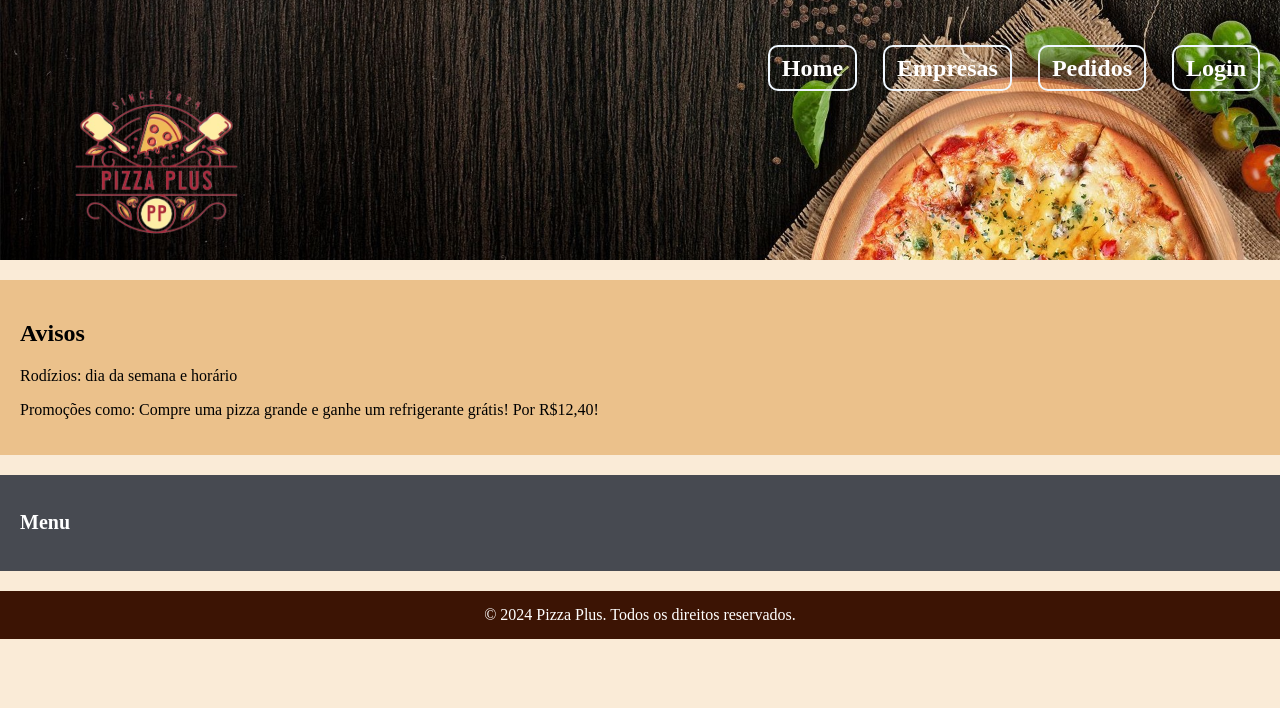
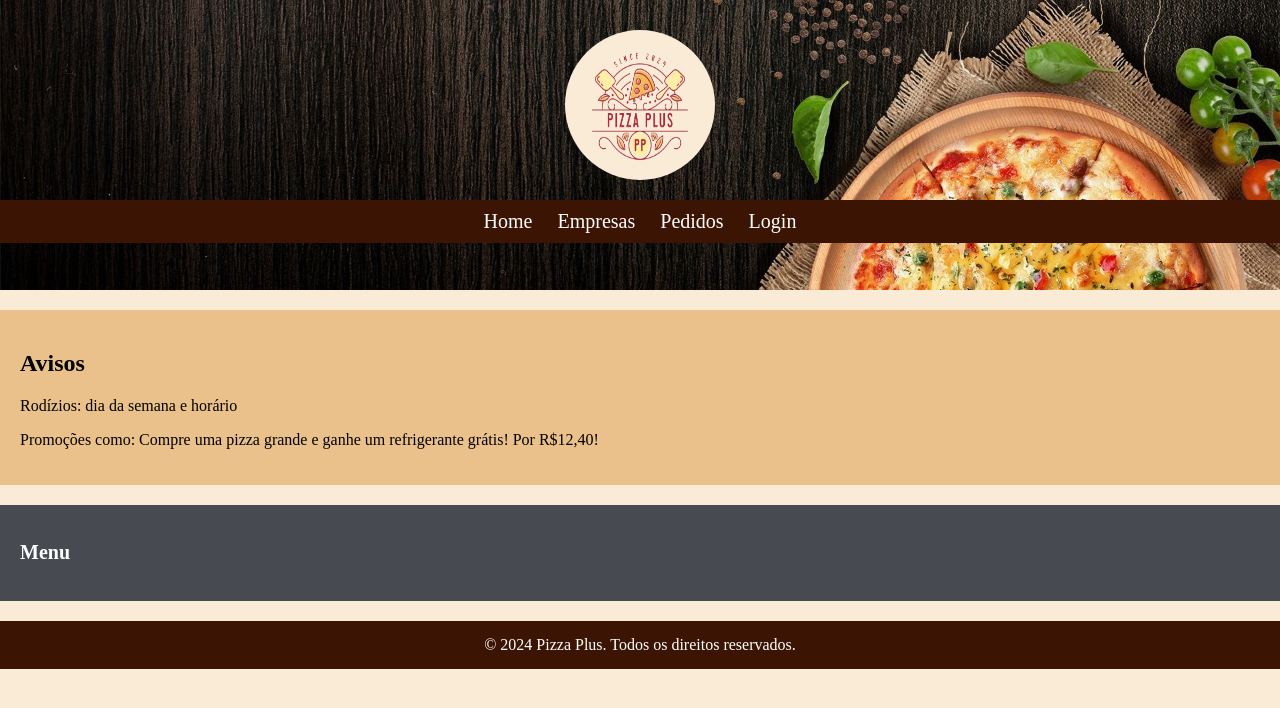
Before and after one commit to alineop120/Desenvolvimento_Web, a plain HTML site: page Projeto/Pizzaria/index2.html in a window 1280 px wide. Drawn offline with Linux system fonts and the light colour scheme.

Commit message:
arrumando a logo e colocando um fundo na logo

```diff
--- a/Projeto/Pizzaria/estilo/navbar.css
+++ b/Projeto/Pizzaria/estilo/navbar.css
@@ -1,20 +1,39 @@
 /* Estilo do cabeçalho */
 .cabecalho {
     background-image: url('/midia/bordaPizza.jpg');
-    height: 200px;
     background-size: cover;
     background-position: center;
     color: #fff;
     padding: 30px;
     text-align: center;
-    font-size: 24px; /* Tamanho da fonte para telas grandes */
+    height: 230px;
+
 }
 
-.cabecalho .logo{
-    position: static;   /* declarada como static */
+.cabecalho .navbar .logo {
     display: flex;
-    height: 200px;
-    width: 100px;
+    justify-content: center; /* Centraliza horizontalmente */
+    align-items: center; /* Centraliza verticalmente */
+    height: 150px; /* Ajuste a altura conforme necessário */
+    width: 150px; /* Ajuste a largura conforme necessário */
+    margin-top: 30px; /* Adiciona um espaço em branco acima da logo */
+    border-radius: 1000px; /* Transforma a logo em um círculo */
+    background-color: antiquewhite; /* Cor de fundo */
+    position: absolute;
+    top: 0;
+    left: 0;
+    right: 0;
+    margin-left: auto;
+    margin-right: auto;
+}
+
+.cabecalho .navbar .logo img {
+    height: 444px; /* Ajuste a altura conforme necessário */
+    width: 561px; /* Ajuste a largura conforme necessário */
+    max-width: 100%; /* Ajusta a largura máxima da imagem */
+    max-height: 100%; /* Ajusta a altura máxima da imagem */
+    display: block; /* Alterado de flex para block */
+    margin: auto; /* Centraliza horizontalmente */
 }
 
 /* Estilo do menu de navegação */
@@ -28,10 +47,14 @@
 /* Estilo dos itens do menu */
 .item-menu ul {
     list-style-type: none;
+    background-color: #3c1404;
+    font-size: 20px;
     margin: 0;
     padding: 10px;
     position: absolute;
-    right: 10px;
+    right: 0;
+    left: 0;
+    top: 200px; /* Posiciona o menu abaixo do cabeçalho */
 }
 
 .item-menu ul li {
@@ -46,11 +69,6 @@
 .item-menu ul li a {
     text-decoration: none;
     color: white;
-    font-weight: bold;
-    border-radius: 10px;
-    border: 2px solid aliceblue; /* Adiciona uma borda sólida */
-    padding: 8px 12px; /* Adiciona espaçamento interno */
-
 }
 
 .item-menu ul li a:hover {
--- a/Projeto/Pizzaria/index2.html
+++ b/Projeto/Pizzaria/index2.html
@@ -13,6 +13,11 @@
 <body>
     <div class="cabecalho">
         <div class="navbar">
+
+            <div class="logo">
+                <img src="/midia/logo.png" alt="logo Pizza Plus">
+            </div>
+
             <nav class="item-menu">
                 <ul>
                     <li><a href="#">Home</a></li>
@@ -21,13 +26,9 @@
                     <li><a href="#">Login</a></li>
                 </ul>
             </nav>
-        </div>
-        <div class="logo">
-            <img src="/midia/logo.png" alt="logo Pizza Plus">
+
         </div>
     </div>
-
-
 
     <div class="aviso-block">
         <h2>Avisos</h2>
```
